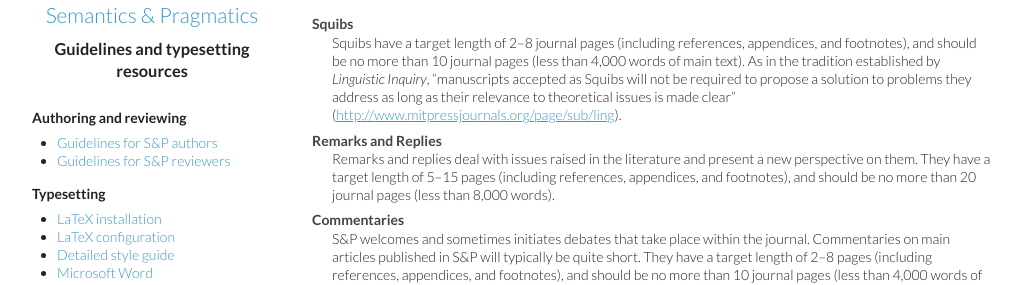
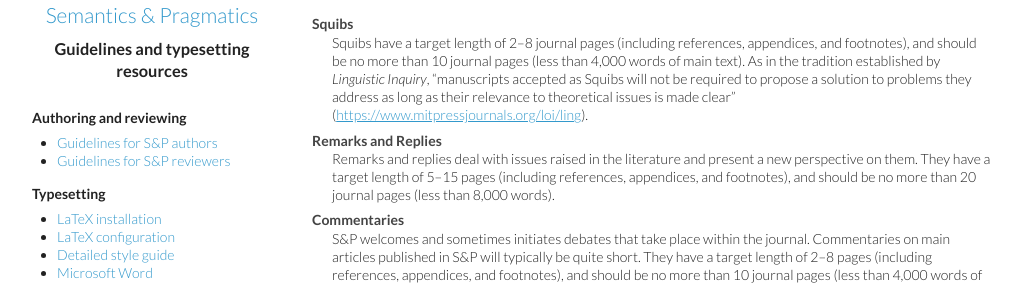
Before and after one commit to semprag/semprag.github.io, a Jekyll site: the page built from author.md, in a window 1280 px wide and 900 px high, scrolled down 3220 px. Shown: the part 154-439 px from the top of the window, without its empty margins (8-1029 px from the left). Built offline with Jekyll 4.4.1, drawn with Linux system fonts in a browser that asks for light colours; some of the changed lines change nothing that is shown.

Commit message:
Updated link to LI under Squibs

```diff
--- a/author.md
+++ b/author.md
@@ -80,7 +80,7 @@ Apart from main research articles, S&P publishes some shorter contributions and
 S&P welcomes several kinds of shorter contributions:
 
 Squibs
-:   Squibs have a target length of 2--8 journal pages (including references, appendices, and footnotes), and should be no more than 10 journal pages (less than 4,000 words of main text). As in the tradition established by *Linguistic Inquiry*, "manuscripts accepted as Squibs will not be required to propose a solution to problems they address as long as their relevance to theoretical issues is made clear" (<http://www.mitpressjournals.org/page/sub/ling>).
+:   Squibs have a target length of 2--8 journal pages (including references, appendices, and footnotes), and should be no more than 10 journal pages (less than 4,000 words of main text). As in the tradition established by *Linguistic Inquiry*, "manuscripts accepted as Squibs will not be required to propose a solution to problems they address as long as their relevance to theoretical issues is made clear" (<https://www.mitpressjournals.org/loi/ling>).
 
 Remarks and Replies
 :   Remarks and replies deal with issues raised in the literature and present a new perspective on them. They have a target length of 5--15 pages (including references, appendices, and footnotes), and should be no more than 20 journal pages (less than 8,000 words).
```
